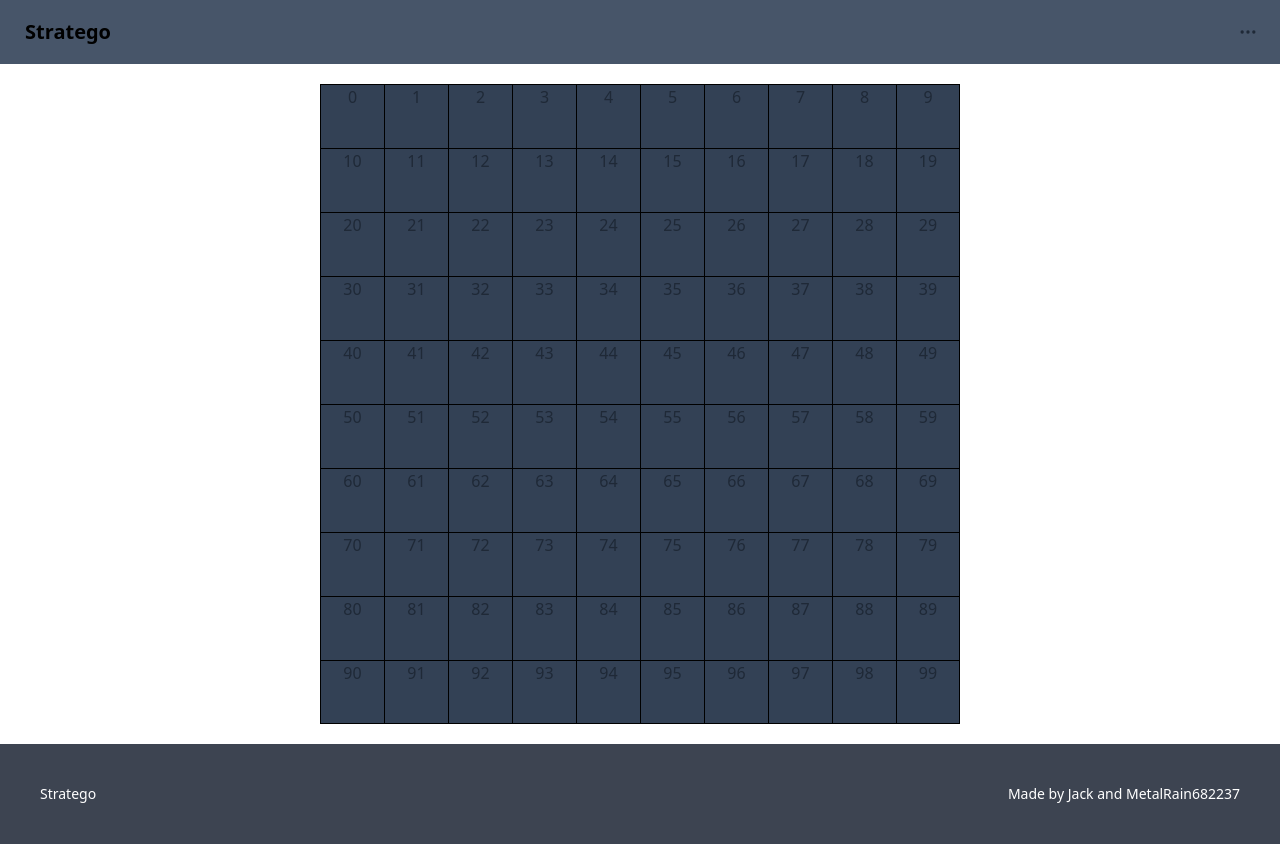
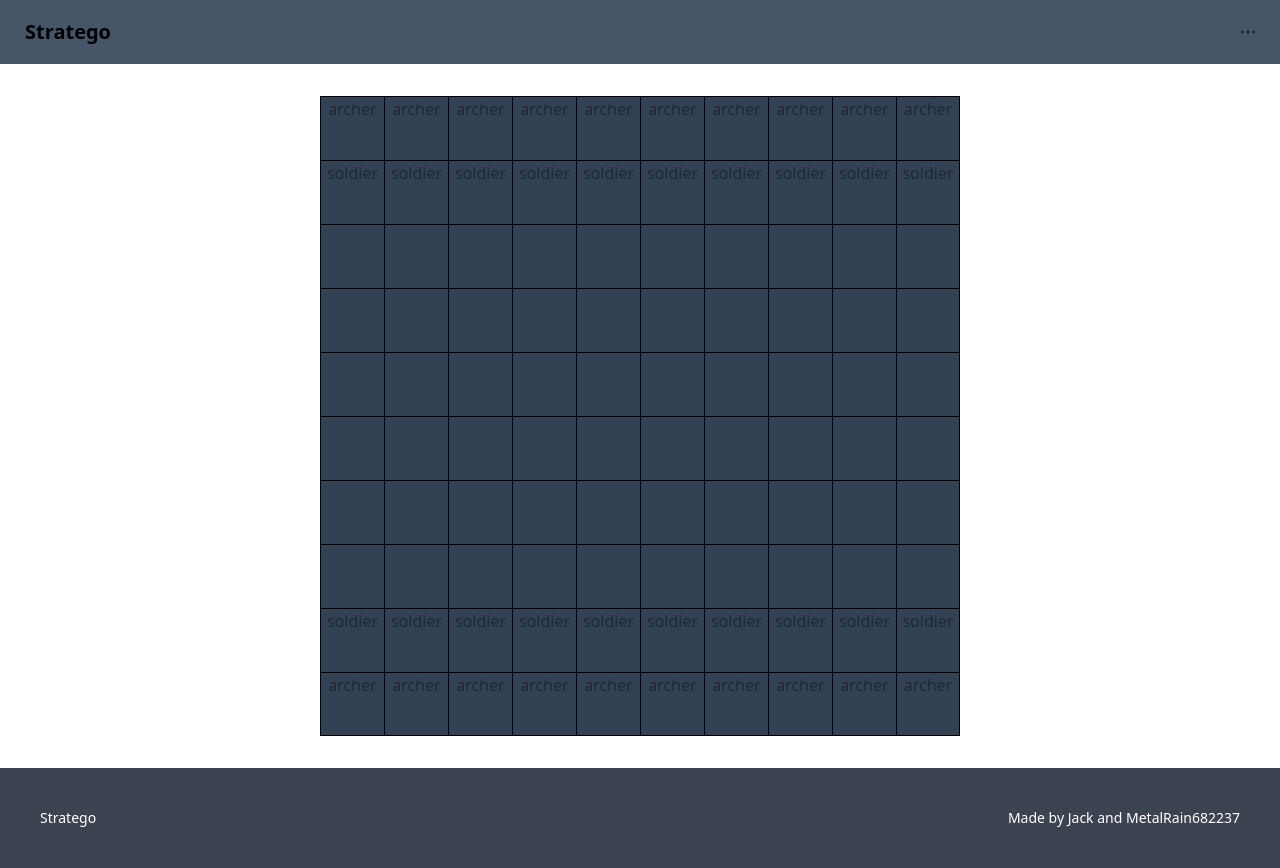
Before and after one commit to jack-rabe/stratego, a React (Vite) app: page / in a window 1280 px wide. Before the commit the page ends 844 px from the top, so only its background shows below. Built offline with nearby package versions, Linux system fonts and the light colour scheme; no server answers.

Commit message:
only allow valid moves

```diff
--- a/src/Board.tsx
+++ b/src/Board.tsx
@@ -4,16 +4,22 @@ import { useState } from 'react';
 export default function Board() {
     const [squareSelected, updateSelection] = useState(-1);
     const squares: JSX.Element[] = [];
+    let troop: 'soldier' | 'archer' | null;
     for (let i = 0; i < 100; i++) {
+        if (i < 10 || i >= 90) troop = 'archer';
+        else if (i < 20 || i >= 80) troop = 'soldier';
+        else troop = null;
+
         squares.push(
             <Square
                 squareSelected={squareSelected}
                 update={updateSelection}
                 position={i}
+                troop={troop}
             ></Square>
         );
     }
     return (
-        <div className="grid grid-cols-10 w-fit mx-auto my-5">{squares}</div>
+        <div className="grid grid-cols-10 w-fit mx-auto my-8">{squares}</div>
     );
 }
--- a/src/Square.tsx
+++ b/src/Square.tsx
@@ -4,26 +4,32 @@ export default function Square(props: {
     position: number;
     squareSelected: number;
     update: any;
+    troop: string | null;
 }) {
     const [selected, selectSquare] = useState(false);
+    // check if square is adjacent to selected square
+    const isAdjacent = () => {
+        return (
+            (ss + 10 == pos ||
+                ss - 10 == pos ||
+                (Math.abs(pos - ss) == 1 &&
+                    Math.floor(ss / 10) == Math.floor(pos / 10))) &&
+            ss != -1 &&
+            props.troop == null
+        );
+    };
 
     let bgColor = selected ? 'bg-red-700' : 'bg-slate-700';
     const ss = props.squareSelected;
     const pos = props.position;
-    if (
-        (ss + 10 == pos ||
-            ss - 10 == pos ||
-            (Math.abs(pos - ss) == 1 &&
-                Math.floor(ss / 10) == Math.floor(pos / 10))) &&
-        ss != -1
-    )
-        bgColor = 'bg-slate-100';
-    bgColor = ` ${bgColor} hover:${bgColor}`;
+    if (isAdjacent()) bgColor = ' bg-slate-500 hover:bg-blue-600';
+    else bgColor = ` ${bgColor} hover:${bgColor}`;
 
     // handles click to attempt to select this square
     const clickToSelect = () => {
-        // return early if another square is already selected
-        if (props.squareSelected != -1 && !selected) return;
+        // return early if another square is already selected or no troop is on square
+        if ((props.squareSelected != -1 && !selected) || props.troop == null)
+            return;
 
         selectSquare(!selected);
         if (!selected) props.update(props.position);
@@ -40,7 +46,7 @@ export default function Square(props: {
             // select or deselect square when clicked
             onClick={clickToSelect}
         >
-            {props.position}
+            {props.troop ? props.troop : ''}
         </div>
     );
 }
```
